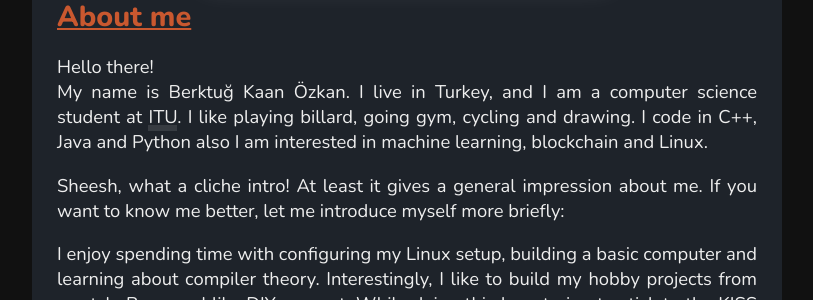
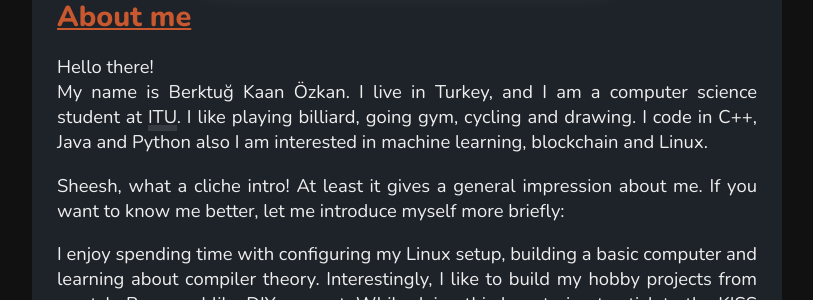
Before and after one commit to spaceymonk/spaceymonk.github.io, a Jekyll site: the page built from about.md, in a window 1280 px wide. Shown: the part 734-1034 px from the top of the page, without its empty margins (233-1046 px from the left). Built offline with Jekyll 4.4.1, drawn with Linux system fonts in a browser that asks for light colours; nearby versions of some CDN libraries.

Commit message:
added cv

```diff
--- a/_includes/avatar.html
+++ b/_includes/avatar.html
@@ -3,6 +3,6 @@
 		<img src="/assets/img/profile.jpg" alt="Berktuğ Kaan Özkan">
 		<h1>Berktuğ&nbsp;Kaan Özkan</h1>
         <h2>Computer Science Student</h2>
-        <a href="#"><i class="fas fa-file"></i> CV</a>
+        <a href="/assets/cv.pdf"><i class="fas fa-file"></i> CV</a>
 	</div>
 </div>
--- a/about.md
+++ b/about.md
@@ -8,7 +8,7 @@
 # About me
 Hello there!
 My name is Berktuğ Kaan Özkan. I live in Turkey, and I am a computer science
-student at [ITU](https://www.itu.edu.tr/en/homepage). I like playing billard,
+student at [ITU](https://www.itu.edu.tr/en/homepage). I like playing billiard,
 going gym, cycling and drawing. I code in C++, Java and Python also I am
 interested in machine learning, blockchain and Linux.
 
```
Also changed, not shown: 1 other file.
